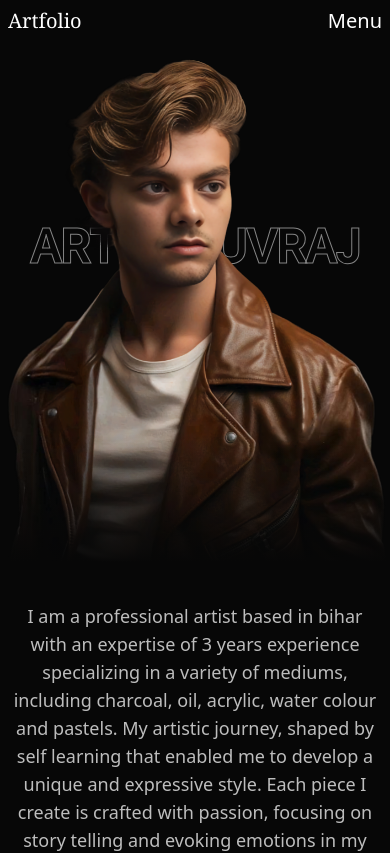
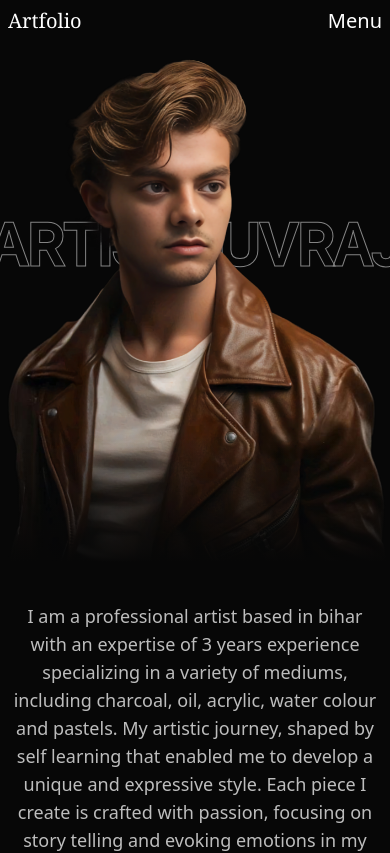
Before and after one commit to techiuv/artist-portfolio, a React (Vite) app: page / in a window 390 px wide. Shown: the top 853 px of the page. Built offline with nearby package versions, Linux system fonts and the light colour scheme.

Commit message:
Update App.jsx

```diff
--- a/src/App.jsx
+++ b/src/App.jsx
@@ -26,8 +26,8 @@ function App() {
             <div className="bg-gradient-to-b from-transparent to-[#070707] h-32 w-full absolute bottom-0 left-0"></div>
           </div>
           <div className='absolute h-[100%] w-[100%] text-center flex justify-center lg:gap-20 items-center text-transparent  top-0 left-0  -z-10 '>
-            <h3 className='text-stroke-1 opacity-50 uppercase font-bold text-[12vw] md:text-[11vww]  lg:text-[150px] text-gradient-stroke mb-28'>Artist</h3>
-            <h3 className='text-stroke-1 opacity-50 uppercase font-bold text-[12vw] md:text-[11vww]  lg:text-[150px] text-gradient-stroke mb-28'>Yuvraj</h3>
+            <h3 className='text-stroke-1 opacity-50 uppercase font-bold text-[15vw] md:text-[11vww]  lg:text-[150px] text-gradient-stroke mb-28'>Artist</h3>
+            <h3 className='text-stroke-1 opacity-50 uppercase font-bold text-[15vw] md:text-[11vww]  lg:text-[150px] text-gradient-stroke mb-28'>Yuvraj</h3>
           </div>
 
 
```
